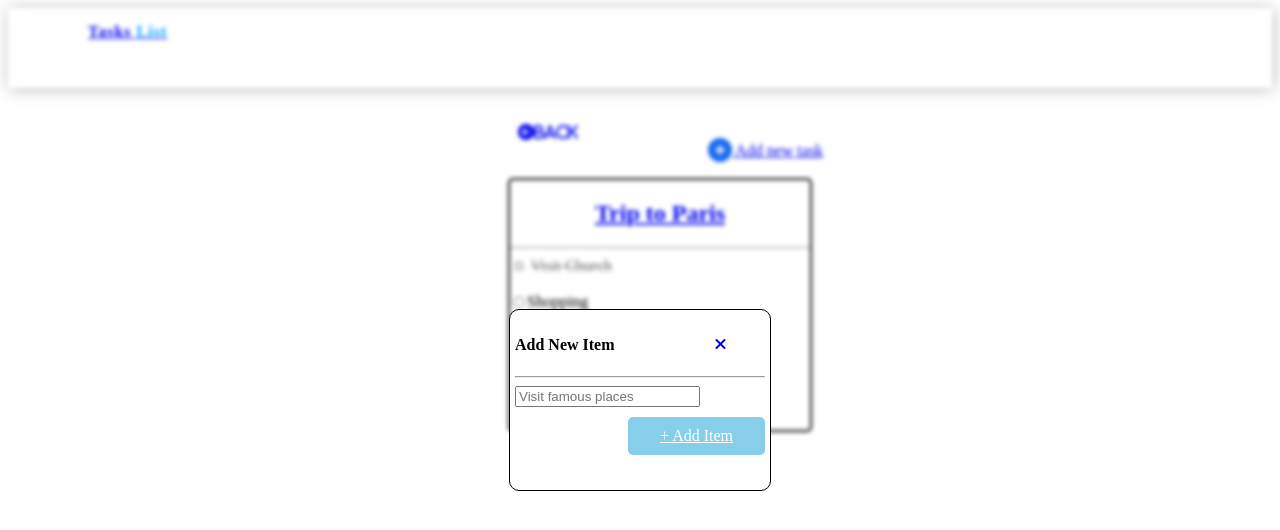
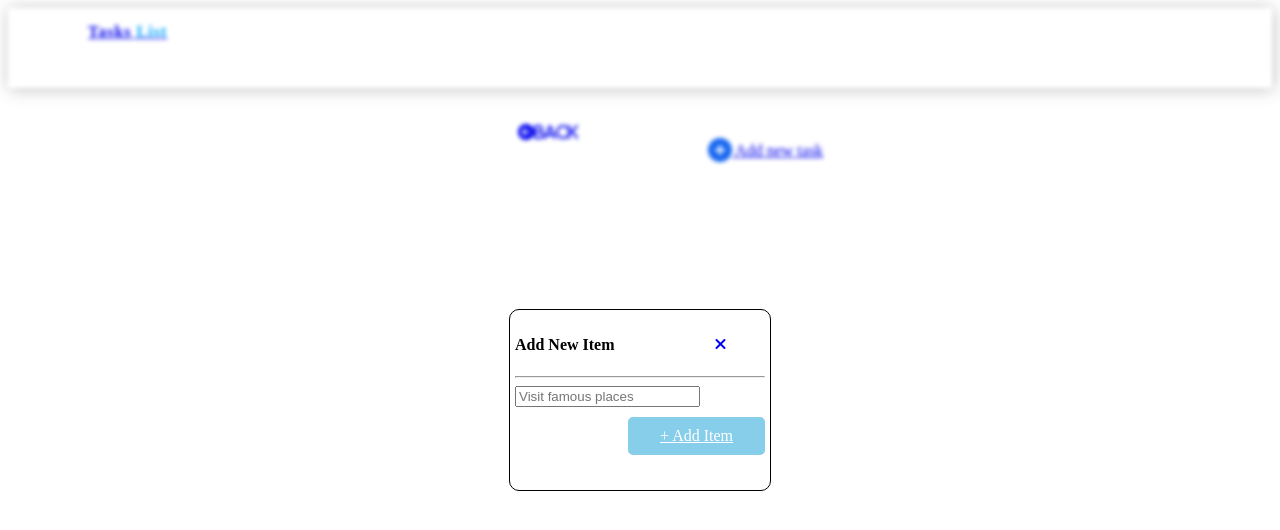
Before and after one commit to omkadam1518/Todowebprj, a plain HTML site: page index4.html in a window 1280 px wide. Drawn offline with Linux system fonts and the light colour scheme.

Commit message:
Update index4.html

```diff
--- a/index4.html
+++ b/index4.html
@@ -23,7 +23,7 @@
    </a>
     <br>
     <br>
-    <div class="container1">
+    <!--<div class="container1">
     <div class="box">
         <h2 class="h2"> <a href="./index3.html"> Trip to Paris </a> </h2> <hr>
          <label for="visit church" disabled>
@@ -31,7 +31,7 @@
          <span id="text">  Visit Church </span></label> <br> <br>
          <label for="Shopping">
         <input type="checkbox" name="Shopping" value=""/>Shopping</label>
-    </div>
+    </div>-->
     </div>
 </div>
 
```
